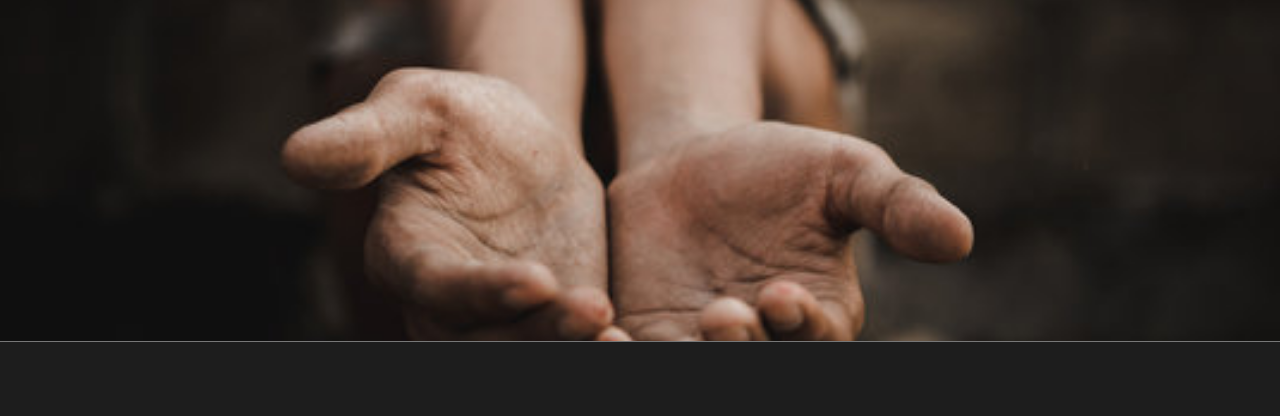
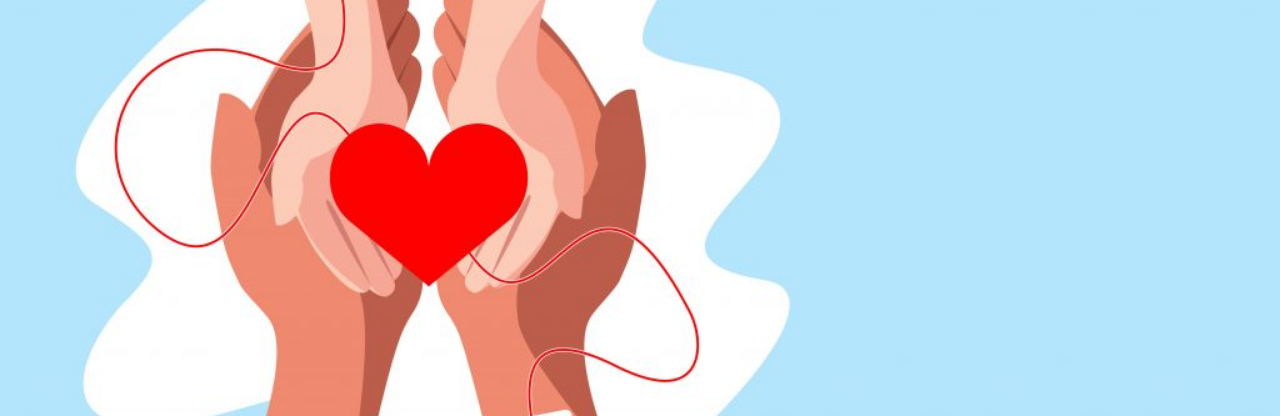
Before and after one commit to Raaed-Mirza/Innovate-Now, a plain HTML site: page Index.html in a window 1280 px wide. Shown: the part 59-475 px from the top of the page. Drawn offline with Linux system fonts and the light colour scheme.

Commit message:
Update style.css

```diff
--- a/style.css
+++ b/style.css
@@ -64,8 +64,8 @@ body {
 
 .hero-image {
     width: 100%;
-    height: 50vh;
-    background-image: url("./ressources/poverty.jpg");
+    height: 70vh;
+    background-image: url("./ressources/Blood\ donation.jpg");
     background-size: cover;
     background-position-x: center;
     background-position-y: center;
@@ -129,9 +129,6 @@ body {
     cursor: pointer;
     background-color: #D80032;
     border-color: #D80032;
-}
-.hero-button:active {
-    background-color: rgb(177, 177, 177);
 }
 
 .hero__illustration {
```
